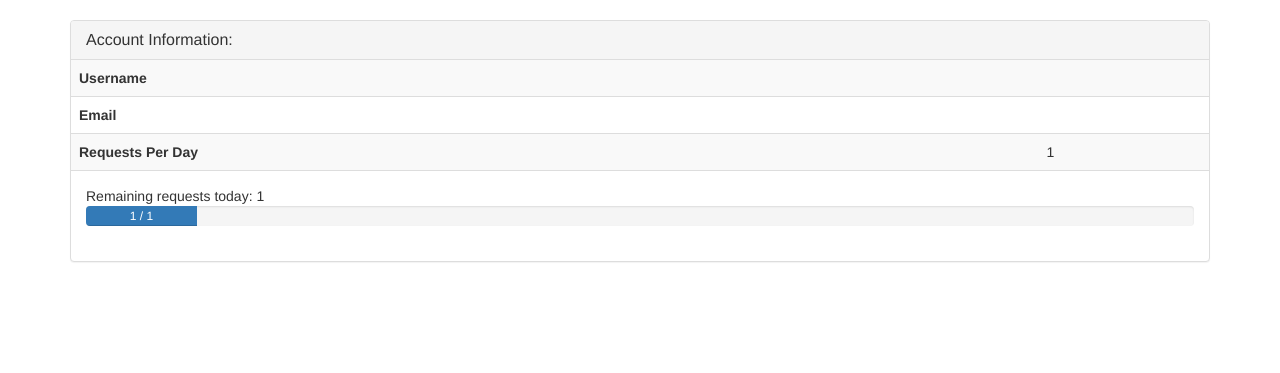
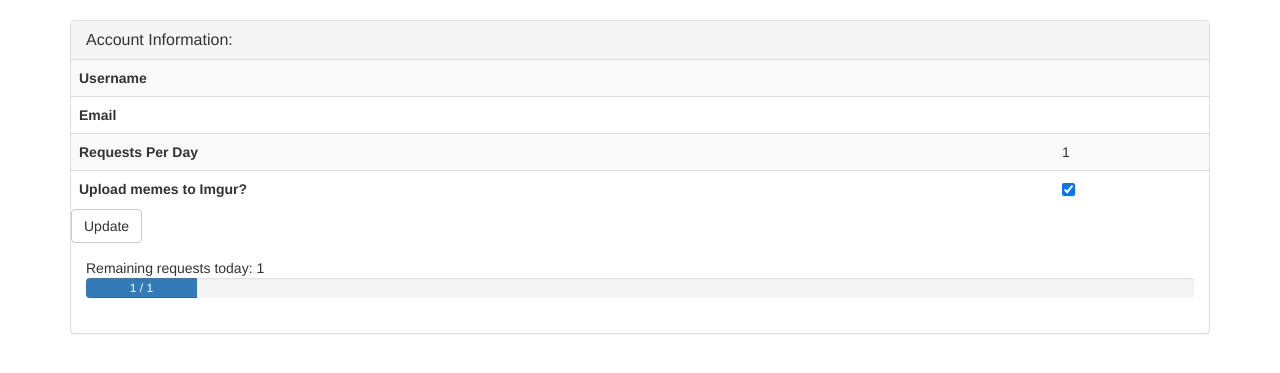
Before and after one commit to matthurtado/spongebabber, a Flask app: page /account/ in a window 1280 px wide. Shown: the part 52-425 px from the top of the page. Run offline with Flask 2, Linux system fonts and the light colour scheme; the visitor is signed in with stand-in values (Sample User, id 1); tables that the repository leaves empty hold one stand-in row (values such as "Sample post"); parts of the project's set-up code (start-up, migrations or seed data) failed here and were passed over; some libraries are stand-ins or nearby versions.

Commit message:
Now the real fun begins

```diff
--- a/app/models.py
+++ b/app/models.py
@@ -10,6 +10,7 @@
     target_width_ratio = db.Column(db.Float)
     sponge_the_text = db.Column(db.Boolean)
     ip_address=db.Column(db.String(128))
+    imgur_link=db.Column(db.String(1024))
     timestamp=db.Column(db.DateTime)
     user_id=db.Column(db.Integer, db.ForeignKey('user.id'))
 
@@ -20,3 +21,4 @@
     is_admin = db.Column(db.Boolean)
     last_login = db.Column(db.DateTime)
     requests_per_day = db.Column(db.Integer, default = 50)
+    upload_to_imgur = db.Column(db.Boolean, default = False)
--- a/app/routes.py
+++ b/app/routes.py
@@ -1,4 +1,6 @@
 from datetime import datetime
+
+import requests
 from app import app, db, spongebobify, limiter, oauth
 from app.models import LogRequest, User
 from flask import jsonify, render_template, redirect, url_for, json, request, session
@@ -28,6 +30,30 @@
         number_of_requests = User.query.filter_by(id=user_id).first().requests_per_day
         number_of_requests_today = LogRequest.query.filter(LogRequest.timestamp >= todays_datetime).filter_by(user_id=user_id).count()
         return number_of_requests - number_of_requests_today
+def set_session_vars():
+    if(session['id'] is None):
+        session['id'] = None
+        session['name'] = None
+        session['email'] = None
+        session['is_admin'] = None
+        session['last_login'] = None
+        session['requests_per_day'] = None
+        session['upload_to_imgur'] = None
+    else:
+        user = User.query.filter_by(id=session['id']).first()
+        session['name'] = user.name
+        session['email'] = user.email
+        session['is_admin'] = user.is_admin
+        session['last_login'] = user.last_login
+        session['requests_per_day'] = user.requests_per_day
+        session['upload_to_imgur'] = user.upload_to_imgur
+
+def upload_to_imgur(image_data):
+    url = "https://api.imgur.com/3/image"
+    payload = {"image": image_data}
+    headers = {"Authorization": "Client-ID " + Config.IMGUR_CLIENT_ID}
+    response = requests.request("POST", url, headers=headers, data=payload)
+    return response.json()['data']['link']
 
 # Routes
 @app.route("/")
@@ -63,6 +89,7 @@
         textYPos = 280
         targetWidthRatio = 0.6
         spongeTheText = True
+        imgur_upload_link = None
 
         # Load json data
         data = json.loads(request.data)
@@ -80,7 +107,10 @@
             spongeTheText = True
         else:
             spongeTheText = False
-
+        if data["upload_to_imgur"]:
+            upload_image_to_imgur = True
+        else:
+            upload_image_to_imgur = False
         #Create the image to return
         encoded_image = spongebobify.create_image(
             textToSponge,
@@ -93,6 +123,8 @@
         )
         if spongeTheText:
             textToSponge = spongebobify.spongebobify(textToSponge)
+        if upload_image_to_imgur:
+            imgur_upload_link = upload_to_imgur(encoded_image.decode("utf-8"))
         log_request = LogRequest(
             text=textToSponge,
             text_x_pos=textXPos,
@@ -101,6 +133,7 @@
             sponge_the_text=spongeTheText,
             ip_address=request.remote_addr,
             timestamp=datetime.now(),
+            imgur_link = imgur_upload_link or None,
             user_id=session.get('id') or None
         )
         db.session.add(log_request)
@@ -133,6 +166,7 @@
 @app.route('/google/auth/')
 def google_auth():
     token = oauth.google.authorize_access_token()
+    print(token)
     user = token.get('userinfo')
     if user:
         session['user'] = user
@@ -147,9 +181,7 @@
         else:
             user_db.last_login = datetime.now()
             db.session.commit()
-        session['is_admin'] = user_db.is_admin or False
-        session['id'] = user_db.id
-        session['requests_per_day'] = user_db.requests_per_day
+        set_session_vars()
     return redirect('/')
 
 @app.route('/logout/')
@@ -162,6 +194,19 @@
     if 'user' in session:
         user = session['user']
         session['remaining_requests_per_day'] = get_number_of_requests_today(session['id'])
+        session['upload_to_imgur'] = str(User.query.filter_by(id=session['id']).first().upload_to_imgur).lower()
         return render_template('account.html', user=user)
     else:
         return redirect('/')
+
+@app.route('/account/update/', methods=['POST'])
+def update_account():
+    if 'user' in session:
+        user = User.query.filter_by(id=session['id']).first()
+        upload_to_imgur = int(request.form['upload_to_imgur'])
+        user.upload_to_imgur = upload_to_imgur
+        db.session.commit()
+        set_session_vars()
+        return redirect('/account/')
+    else:
+        return redirect('/')
--- a/app/templates/account.html
+++ b/app/templates/account.html
@@ -21,8 +21,19 @@
                     <td><b>Requests Per Day</b></td>
                     <td>{{session['requests_per_day']}}</td>
                 </tr>
+                <tr>
+                    <td><b>Upload memes to Imgur?</b></td>
+                    <td>
+                        <form class="form-inline" action="{{url_for('update_account')}}" method="POST">
+                            <div class="form-group">
+                                <label class="sr-only" for="imgur">Upload to Imgur?</label>
+                                <input type="checkbox" name="imgur" id="imgur" value="1">
+                            </div>
+                    </td>
+                </tr>
             </tbody>
         </table>
+        <button id="updatePreferences" type="submit" class="btn btn-default">Update</button>
         <div class="panel-body">
             <span>Remaining requests today: {{session['remaining_requests_per_day']}}</span>
             <div class="progress">
@@ -37,4 +48,29 @@
 {% endblock %}
 {% block scripts %}
 {{ super() }}
+<script>
+    $(document).ready(function() {
+        var upload_to_imgur = {{session['upload_to_imgur']}};
+        if(upload_to_imgur) {
+            $('#imgur').prop('checked', true);
+        }
+        $('#updatePreferences').click(function(e) {
+            e.preventDefault();
+            var data = {
+                'upload_to_imgur': $('#imgur').is(':checked') ? 1 : 0
+            };
+            $.ajax({
+                url: "/account/update/",
+                type: 'POST',
+                data: data,
+                success: function(data) {
+                    alert('Preferences updated!');
+                },
+                error: function(data) {
+                    alert('Error updating preferences!');
+                }
+            });
+        });
+    });
+</script>
 {% endblock %}
--- a/config.py
+++ b/config.py
@@ -14,3 +14,5 @@
     USERNAME = os.environ.get('USERNAME')
     GOOGLE_CLIENT_ID = os.environ.get('GOOGLE_CLIENT_ID')
     GOOGLE_CLIENT_SECRET = os.environ.get('GOOGLE_CLIENT_SECRET')
+    IMGUR_CLIENT_ID = os.environ.get('IMGUR_CLIENT_ID')
+    IMGUR_CLIENT_SECRET = os.environ.get('IMGUR_CLIENT_SECRET')
```
Also changed, not shown: app/templates/home.html (+12 -1 lines), app/templates/recent.html (+14 -31 lines), migrations/versions/8e31c6eaad50_.py (added, +28 -0 lines), migrations/versions/98bca71f058a_.py (added, +28 -0 lines).
